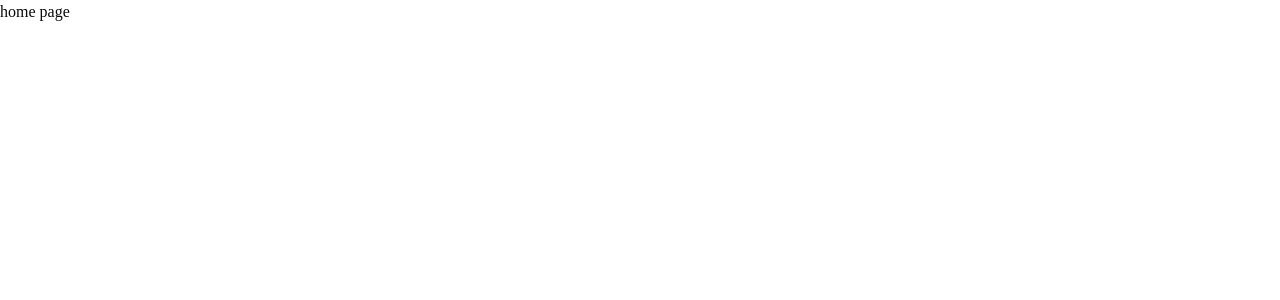
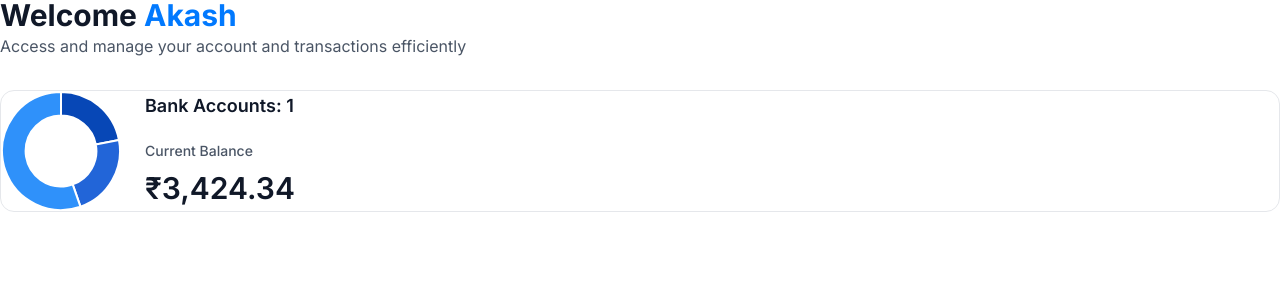
Before and after one commit to sonu-pradhan/banking-app, a Next.js app: page / in a window 1280 px wide. Shown: the top 300 px of the page. Built offline with nearby package versions, Linux system fonts and the light colour scheme.

Commit message:
implement home page ui

```diff
--- a/app/(root)/page.tsx
+++ b/app/(root)/page.tsx
@@ -1,11 +1,29 @@
-import React from 'react'
+import BalanceBox from "@/components/BalanceBox"
+import HeaderBox from "@/components/HeaderBox"
 
-const page = () => {
+const HomePage = () => {
+  const loggedIn = { firstName: "Akash" }
+
   return (
-    <div>
-      home page
-    </div>
+    <section className="no-scrollbar flex w-full flex-row max-xl:max-h-screen max-xl:overflow-y-scroll">
+      <div className="no-scrollbar flex w-full flex-1 flex-col gap-8 px-5 sm:px-8 py-7 lg:py-12 xl:max-h-screen xl:overflow-y-scroll">
+        <header className="flex flex-col justify-between gap-8">
+          <HeaderBox
+            type="greeting"
+            title="Welcome"
+            user={loggedIn?.firstName || "User"}
+            subtext="Access and manage your account and transactions efficiently"
+          />
+        </header>
+
+        <BalanceBox
+        accounts={[]}
+        totalBanks={1}
+        currentBalance={3424.34}
+        />
+      </div>
+    </section>
   )
 }
 
-export default page
+export default HomePage
--- a/app/globals.css
+++ b/app/globals.css
@@ -1,15 +1,56 @@
 @import "tailwindcss";
 @import "tw-animate-css";
 @import "shadcn/tailwind.css";
+
+* {
+  margin: 0;
+  padding: 0;
+  box-sizing: border-box;
+}
+
+/* Hide scrollbar for Chrome, Safari and Opera */
+.no-scrollbar::-webkit-scrollbar {
+  display: none;
+}
+
+/* Hide scrollbar for IE, Edge and Firefox */
+.no-scrollbar {
+  -ms-overflow-style: none; /* IE and Edge */
+  scrollbar-width: none; /* Firefox */
+}
+.glassmorphism {
+  background: rgba(255, 255, 255, 0.25);
+  backdrop-filter: blur(4px);
+  -webkit-backdrop-filter: blur(4px);
+}
+
+.custom-scrollbar::-webkit-scrollbar {
+  width: 3px;
+  height: 3px;
+  border-radius: 2px;
+}
+
+.custom-scrollbar::-webkit-scrollbar-track {
+  background: #dddddd;
+}
+
+.custom-scrollbar::-webkit-scrollbar-thumb {
+  background: #5c5c7b;
+  border-radius: 50px;
+}
+
+.custom-scrollbar::-webkit-scrollbar-thumb:hover {
+  background: #7878a3;
+}
 
 @custom-variant dark (&:is(.dark *));
 
 @theme inline {
   --color-background: var(--background);
   --color-foreground: var(--foreground);
-  --font-sans: var(--font-sans);
+  --font-sans: var(--font-inter);
   --font-mono: var(--font-geist-mono);
-  --font-heading: var(--font-sans);
+  --font-heading: var(--font-ibm-plex-serif);
   --color-sidebar-ring: var(--sidebar-ring);
   --color-sidebar-border: var(--sidebar-border);
   --color-sidebar-accent-foreground: var(--sidebar-accent-foreground);
@@ -46,6 +87,36 @@
   --radius-2xl: calc(var(--radius) * 1.8);
   --radius-3xl: calc(var(--radius) * 2.2);
   --radius-4xl: calc(var(--radius) * 2.6);
+
+  --text-10: 10px;
+  --text-10--line-height: 14px;
+
+  --text-12: 12px;
+  --text-12--line-height: 16px;
+
+  --text-14: 14px;
+  --text-14--line-height: 20px;
+
+  --text-16: 16px;
+  --text-16--line-height: 24px;
+
+  --text-18: 18px;
+  --text-18--line-height: 22px;
+
+  --text-20: 20px;
+  --text-20--line-height: 24px;
+
+  --text-24: 24px;
+  --text-24--line-height: 30px;
+
+  --text-26: 26px;
+  --text-26--line-height: 32px;
+
+  --text-30: 30px;
+  --text-30--line-height: 38px;
+
+  --text-36: 36px;
+  --text-36--line-height: 44px;
 }
 
 :root {
@@ -121,9 +192,11 @@
   * {
     @apply border-border outline-ring/50;
   }
+
   body {
     @apply bg-background text-foreground;
   }
+
   html {
     @apply font-sans;
   }
--- /dev/null
+++ b/components/AnimatedCounter.tsx
@@ -0,0 +1,18 @@
+"use client"
+
+import CountUp from "react-countup"
+
+const AnimatedCounter = ({amount}: {amount:number}) => {
+  return (
+    <div className="w-full">
+      <CountUp
+        decimals={2}
+        decimal="."
+        prefix="₹"
+        end={amount}
+      />
+    </div>
+  )
+}
+
+export default AnimatedCounter
--- /dev/null
+++ b/components/BalanceBox.tsx
@@ -0,0 +1,37 @@
+import AnimatedCounter from "./AnimatedCounter"
+import BalanceChart from "./BalanceChart"
+
+interface BalanceBoxProps {
+    accounts: Account[],
+    totalBanks: number,
+    currentBalance: number
+}
+
+const BalanceBox = ({
+    accounts = [], totalBanks, currentBalance
+}: BalanceBoxProps) => {
+    return (
+        <section className="flex w-full items-center gap-4 rounded-xl border border-gray-200 p-4 shadow-chart sm:gap-6 sm:p-6">
+            <div className="flex size-full max-w-25 items-center sm:max-w-30">
+                <BalanceChart accounts={accounts} />
+            </div>
+
+            <div className="flex flex-col gap-6">
+                <h2 className="text-18 font-semibold text-gray-900">
+                    Bank Accounts: {totalBanks}
+                </h2>
+                <div className="flex flex-col gap-2">
+                    <p className="text-14 font-medium text-gray-600">
+                        Current Balance
+                    </p>
+
+                    <div className="text-24 lg:text-30 flex-1 font-semibold text-gray-900 flex-center gap-2">
+                        <AnimatedCounter amount={currentBalance} />
+                    </div>
+                </div>
+            </div>
+        </section>
+    )
+}
+
+export default BalanceBox
--- /dev/null
+++ b/components/BalanceChart.tsx
@@ -0,0 +1,35 @@
+"use client"
+
+import { Chart as ChartJS, ArcElement, Tooltip, Legend } from "chart.js";
+import { Doughnut } from "react-chartjs-2";
+
+ChartJS.register(ArcElement, Tooltip, Legend);
+
+
+const BalanceChart = ({ accounts } : {accounts: Account[]}) => {
+
+    const data = {
+    datasets: [
+      {
+        label: 'Banks',
+        data: [3874, 3979, 9734],
+        backgroundColor: ['#0747b6', '#2265d8', '#2f91fa']
+      }
+    ],
+    labels: ['bank 1', 'bank 2']
+  }
+
+  return <Doughnut
+    data={data}
+    options={{
+      cutout: '60%',
+      plugins: {
+        legend: {
+          display: false
+        }
+      }
+    }}
+  />
+}
+
+export default BalanceChart
--- /dev/null
+++ b/components/HeaderBox.tsx
@@ -0,0 +1,23 @@
+interface HeaderBoxProps {
+    type?: "title" | "greeting";
+    title: string;
+    subtext: string;
+    user?: string;
+}
+
+const HeaderBox = ({ type = "title", title, subtext, user }: HeaderBoxProps) => {
+    return (
+        <div className="flex flex-col gap-1">
+            <h1 className="text-[24px] leading-7.5 lg:text-30 font-bold text-gray-900">
+                {title}
+                {type === 'greeting' && (
+                    <span className="text-[#0179FE]">
+                        &nbsp;{user}
+                    </span>
+                )}
+            </h1>
+            <p className="text-14 lg:text-16 font-normal text-gray-600">{subtext}</p>
+        </div>
+    )
+}
+export default HeaderBox
--- a/package.json
+++ b/package.json
@@ -10,11 +10,14 @@
   },
   "dependencies": {
     "@base-ui/react": "^1.8.0",
+    "chart.js": "^4.5.1",
     "class-variance-authority": "^0.7.1",
     "cn": "^0.2.5",
     "lucide-react": "^1.41.0",
     "next": "16.3.4",
     "react": "19.2.8",
+    "react-chartjs-2": "^5.3.1",
+    "react-countup": "^6.5.3",
     "react-dom": "19.2.8",
     "shadcn": "^4.21.0",
     "tw-animate-css": "^1.4.0"
--- /dev/null
+++ b/types/index.d.ts
@@ -0,0 +1,10 @@
+declare type Account = {
+  id: string;
+  availableBalance: number;
+  currentBalance: number;
+  officialName: string;
+  mask: string;
+  institutionId: string;
+  name: string;
+  type: string;
+}
```
Also changed, not shown: 1 other file (tests, documents, lock files or other folders).
